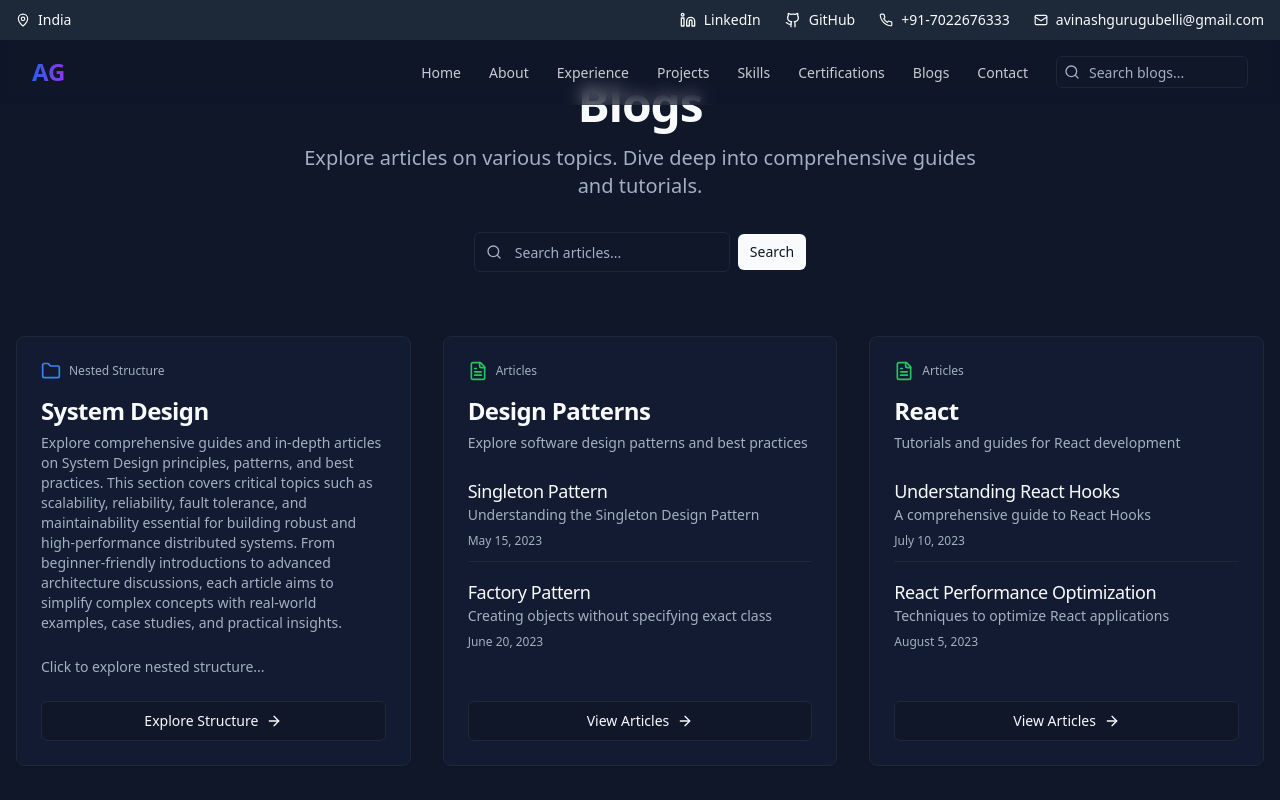
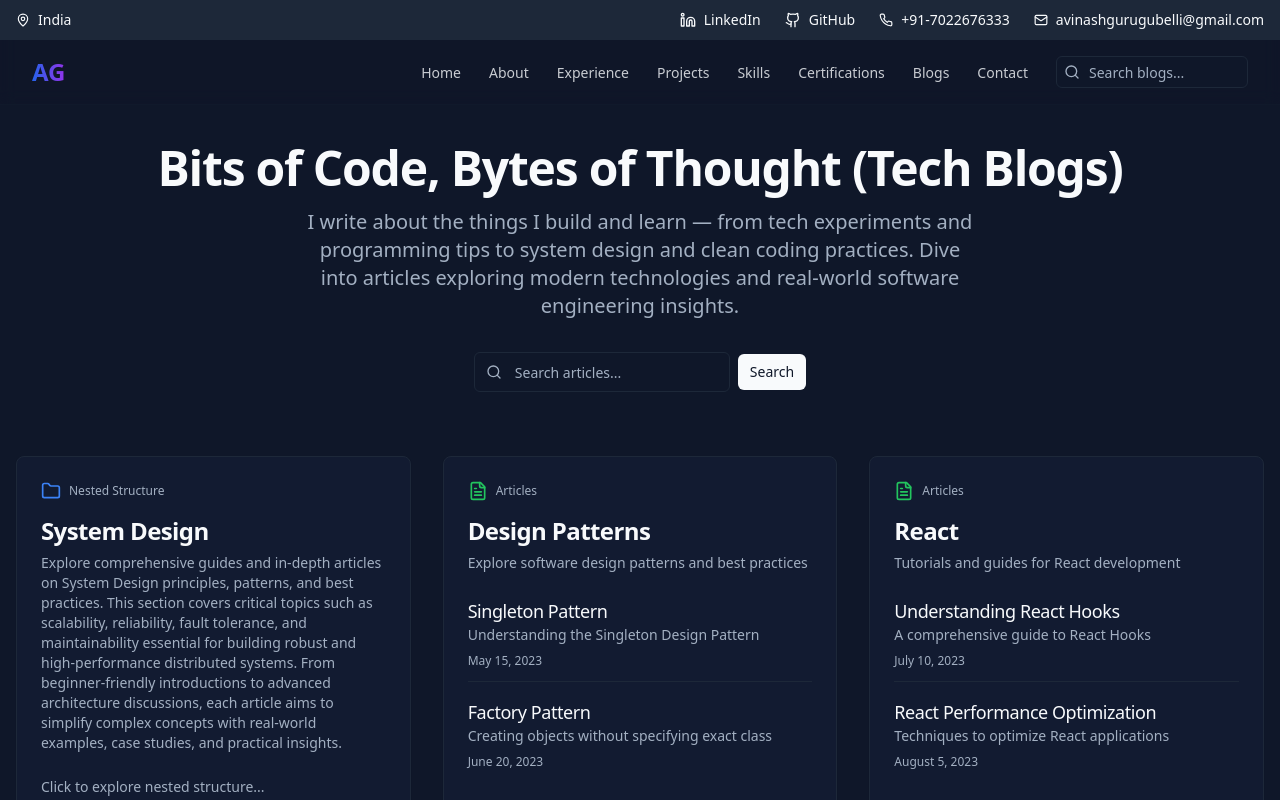
Before and after one commit to Avinashgurugubelli/my-portfolio-website, a React (Vite) app: page /blogs in a window 1280 px wide. Shown: the top 800 px of the page. Built offline with nearby package versions, Linux system fonts and the light colour scheme.

Commit message:
feat: Update blog section titles and descriptions for clarity and engagement

```diff
--- a/src/components/BlogsSection.tsx
+++ b/src/components/BlogsSection.tsx
@@ -27,9 +27,9 @@ const BlogsSection = () => {
     <section id="blogs" className="py-20 px-4 bg-background">
       <div className="max-w-7xl mx-auto">
         <div className="text-center mb-16">
-          <h2 className="text-3xl md:text-4xl font-bold mb-4 text-foreground">Blog</h2>
+          <h2 className="text-3xl md:text-4xl font-bold mb-4 text-foreground">Bits of Code, Bytes of Thought (Tech Blogs)</h2>
           <p className="text-muted-foreground max-w-2xl mx-auto">
-            Explore my blog where I share insights about technology, coding practices, and industry trends.
+            I write about the things I build and learn — from tech experiments and programming tips to system design and clean coding practices. Dive into articles exploring modern technologies and real-world software engineering insights.
           </p>
         </div>
 
--- a/src/pages/Blogs.tsx
+++ b/src/pages/Blogs.tsx
@@ -83,10 +83,10 @@ const Blogs = () => {
         <main>
           <section className="py-20 px-4 mt-30">
             <div className="max-w-7xl mx-auto">
-              <div className="text-center mb-16">
-                <h1 className="text-4xl md:text-5xl font-bold mb-4">Blogs</h1>
+              <div className="text-center mb-16 mt-16">
+                <h1 className="text-4xl md:text-5xl font-bold mb-4">Bits of Code, Bytes of Thought (Tech Blogs)</h1>
                 <p className="text-xl text-muted-foreground max-w-2xl mx-auto mb-8">
-                  Explore articles on various topics. Dive deep into comprehensive guides and tutorials.
+                    I write about the things I build and learn — from tech experiments and programming tips to system design and clean coding practices. Dive into articles exploring modern technologies and real-world software engineering insights.
                 </p>
 
                 <div className="flex justify-center">
```
